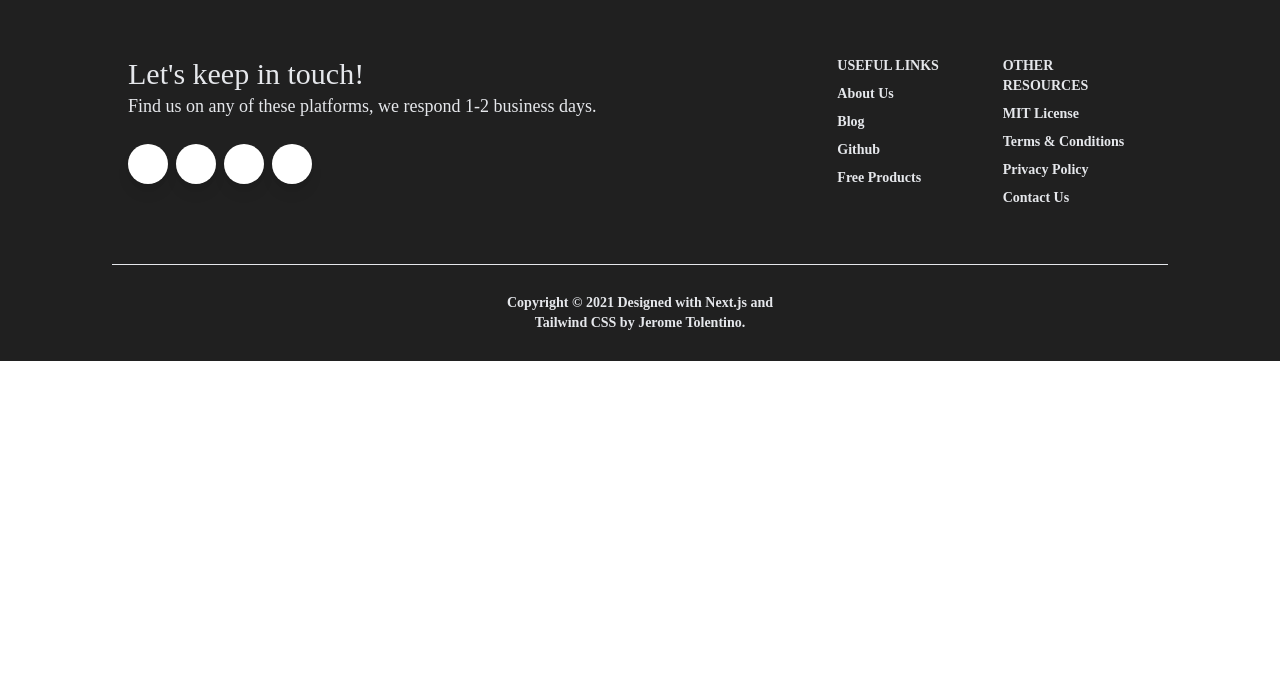
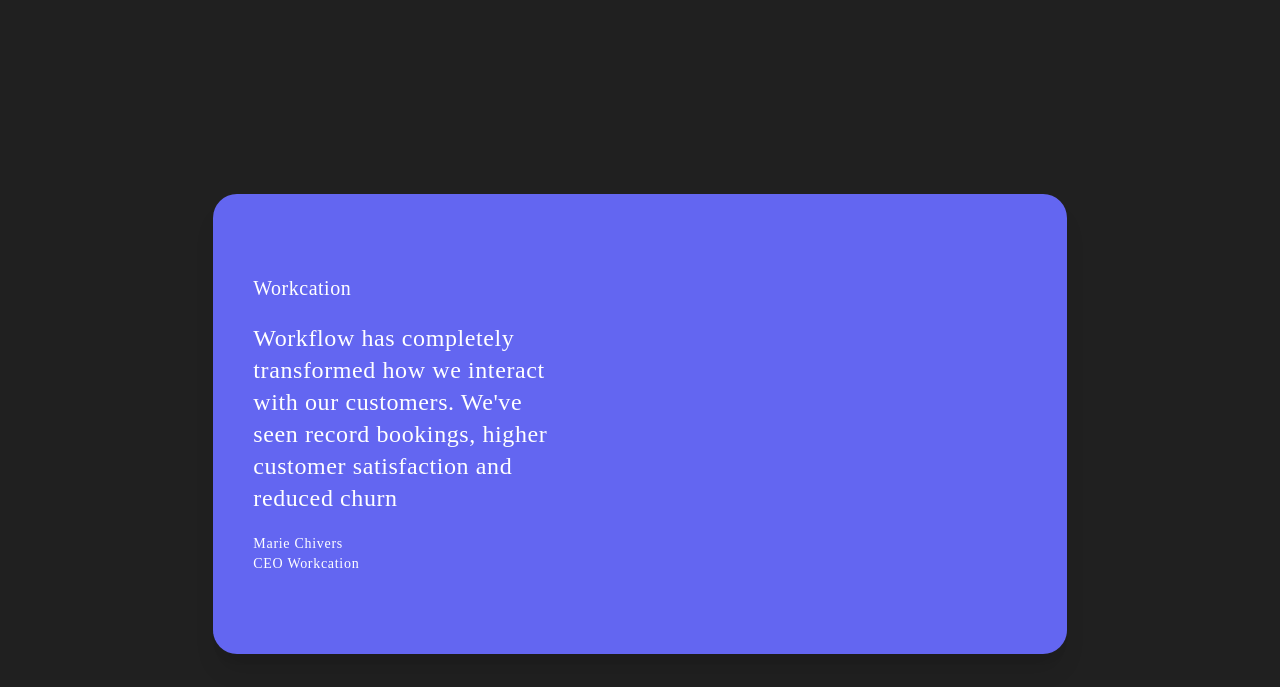
Before and after one commit to synerjay/landing-page-template-nextjs, a Next.js app: page / in a window 1280 px wide. Shown: the part 6733-7420 px from the top of the page. Before the commit the page ends 7094 px from the top, so only its background shows below. Built offline with nearby package versions, Linux system fonts and the light colour scheme.

Commit message:
added take action

```diff
--- /dev/null
+++ b/comps/Action.js
@@ -0,0 +1,30 @@
+import React from 'react';
+
+const Action = () => {
+  return (
+    <div class='Testimonials min-h-screen py-6 flex flex-col justify-center mx-auto sm:py-12'>
+      <div class=''>
+        <div class='h-auto py-20 px-10 w-2/3 bg-indigo-500 flex flex-col space-y-5 mx-auto rounded-3xl shadow-xl hover:rotate-1 transition-transform'>
+          <h1 class=' font-medium text-white text-xl tracking-wide'>
+            Workcation
+          </h1>
+          <h2 class='font-normal tracking-wide text-2xl text-white lg:w-2/5'>
+            Workflow has completely transformed how we interact with our
+            customers. We've seen record bookings, higher customer satisfaction
+            and reduced churn
+          </h2>
+          <div class='flex flex-col'>
+            <backquotes class='font-normal text-white text-sm tracking-wider'>
+              Marie Chivers{' '}
+            </backquotes>
+            <backqoutes class='font-normal text-white text-sm tracking-wider'>
+              CEO Workcation
+            </backqoutes>
+          </div>
+        </div>
+      </div>
+    </div>
+  );
+};
+
+export default Action;
--- a/pages/index.js
+++ b/pages/index.js
@@ -13,6 +13,7 @@ import Testimonials from '../comps/Testimonials';
 import styles from '../styles/Home.module.css';
 import Pricing from '../comps/Pricing';
 import Tour from '../comps/Tour';
+import Action from '../comps/Action';
 
 export default function Home() {
   // in React a component MUST have a single FRAGMENT. it cannot have TWO elements side by side each other
@@ -41,6 +42,7 @@ export default function Home() {
       <Pricing />
       {/* <Offset /> */}
       <Testimonials />
+      <Action />
       <Footer />
     </Layout>
   );
```
